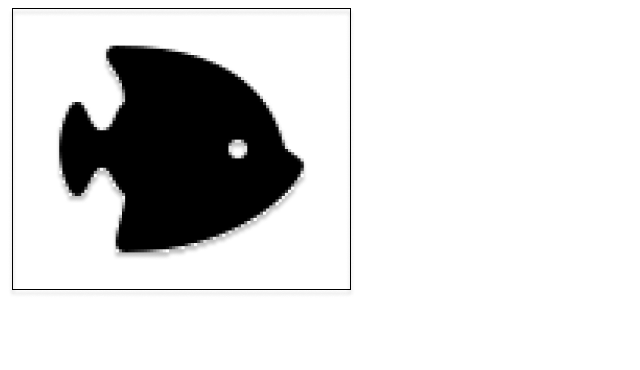
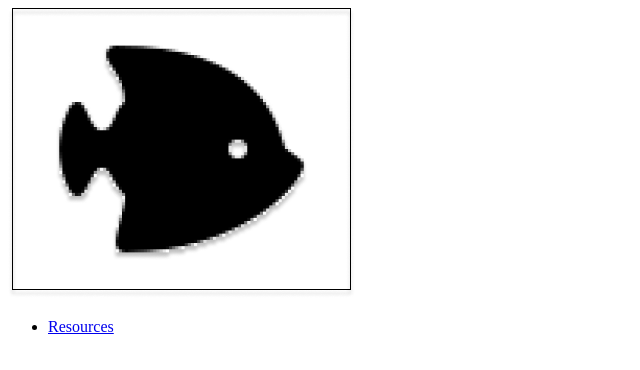
Before and after one commit to Ayykody/info442_B5, a React (Create React App) app in the folder info442/: page /Resources in a window 1280 px wide. Shown: the top 370 px of the page, without its empty margins (0-640 px from the left). Built offline with nearby package versions, Linux system fonts and the light colour scheme.

Commit message:
Links to Navbar

```diff
--- a/info442/package.json
+++ b/info442/package.json
@@ -8,6 +8,7 @@
     "@testing-library/user-event": "^13.5.0",
     "react": "^18.2.0",
     "react-dom": "^18.2.0",
+    "react-router-dom": "^6.21.3",
     "react-scripts": "5.0.1",
     "web-vitals": "^2.1.4"
   },
--- a/info442/src/App.js
+++ b/info442/src/App.js
@@ -1,12 +1,17 @@
 import React from 'react'
-import Header from './Components/Header'
+import { NavBar } from './Components/NavBar'
+import Resources from './Components/Resources'
+import { BrowserRouter as Router, Route, Routes, Navigate } from "react-router-dom"
 
-const App = () => {
+export default function App(props) {
   return (
     <div>
-      <Header/>
+      <Router>
+      <NavBar />
+        <Routes>
+          <Route path="/Resources" element={<Resources />} />
+        </Routes>
+      </Router>
     </div>
   )
 }
-
-export default App
--- a/info442/src/Components/Header.js
+++ b/info442/src/Components/Header.js
@@ -1,10 +1,10 @@
 import React from 'react';
-import NavBar from './Navbar';
+
 
 function Header() {
   return (
     <div id = 'main'>
-        <NavBar/>
+
 
     </div>
   )
--- a/info442/src/Components/Navbar.js
+++ b/info442/src/Components/Navbar.js
@@ -1,14 +1,18 @@
 import React from 'react';
 import logo from '../Images/Fish.png';
+import { Link } from 'react-router-dom';
 
-function NavBar() {
+export const NavBar = ()  => {
   return (
     <nav className=''>
         <a href='#' className=''>
             <img src={logo} alt=''/>
         </a>
+        <ul>
+          <li>
+            <Link to='/Resources'>Resources</Link>
+          </li>
+        </ul>
     </nav>
   )
 }
-
-export default NavBar;
--- /dev/null
+++ b/info442/src/Components/Resources.js
@@ -0,0 +1,13 @@
+import React from 'react';
+
+
+function Resources() {
+    return (
+      <div id = 'main'>
+
+
+      </div>
+    )
+  }
+
+  export default Resources;
```
Also changed, not shown: 1 other file (tests, documents, lock files or other folders).
